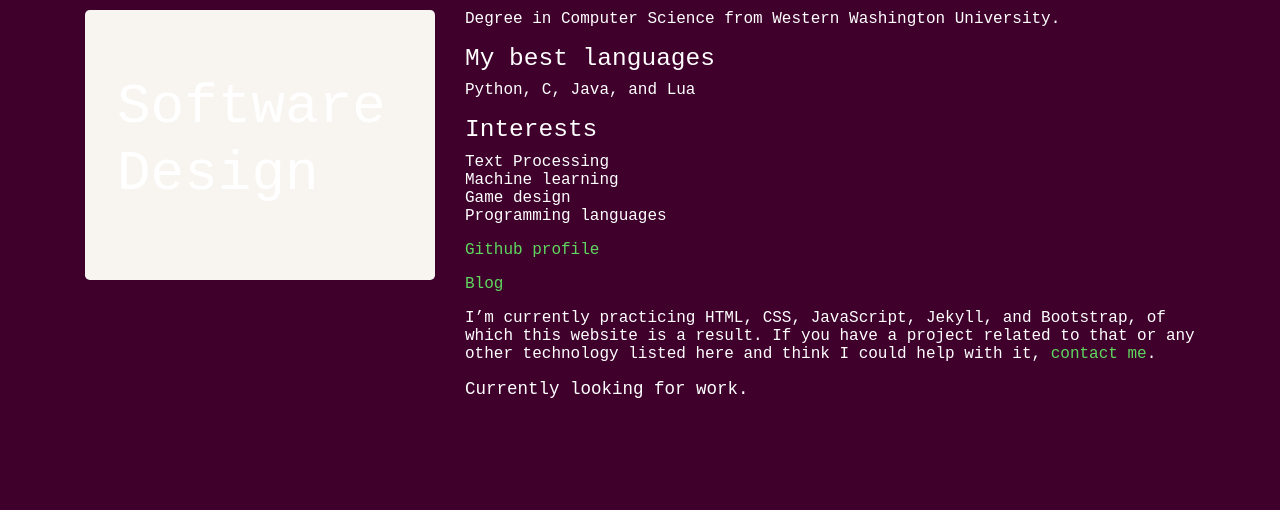
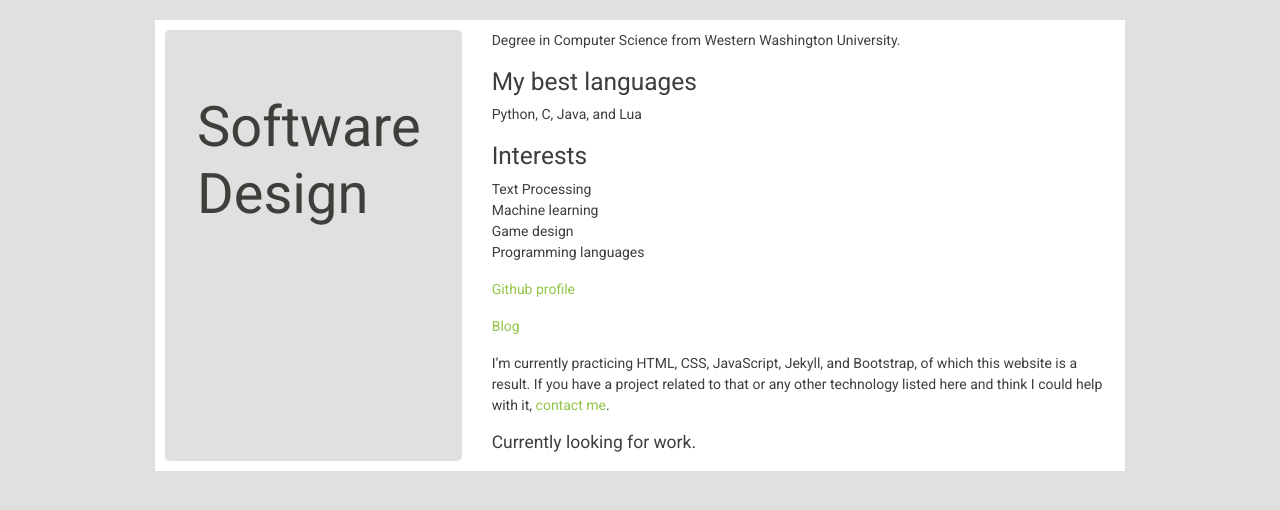
Before and after one commit to tracymedcalf/tracymedcalf.github.io, a Jekyll site: the page old-index.html, which Jekyll copies as it is, in a window 1280 px wide. Shown: the top 510 px of the page. Built offline with Jekyll 4.4.1, drawn with Linux system fonts in a browser that asks for light colours.

Commit message:
changed stylesheet to old-index.html

```diff
--- a/old-index.html
+++ b/old-index.html
@@ -15,7 +15,7 @@
     <script src="https://maxcdn.bootstrapcdn.com/bootstrap/4.0.0/js/bootstrap.min.js"></script>
     <!-- Custom styles for this template -->
     <link href="stylesheet/bootstrap.min.css" rel="stylesheet">
-    <link href="stylesheet/resume.css" rel="stylesheet">
+    <link href="stylesheet/old-resume.css" rel="stylesheet">
   </head>
 
   <body>
```
